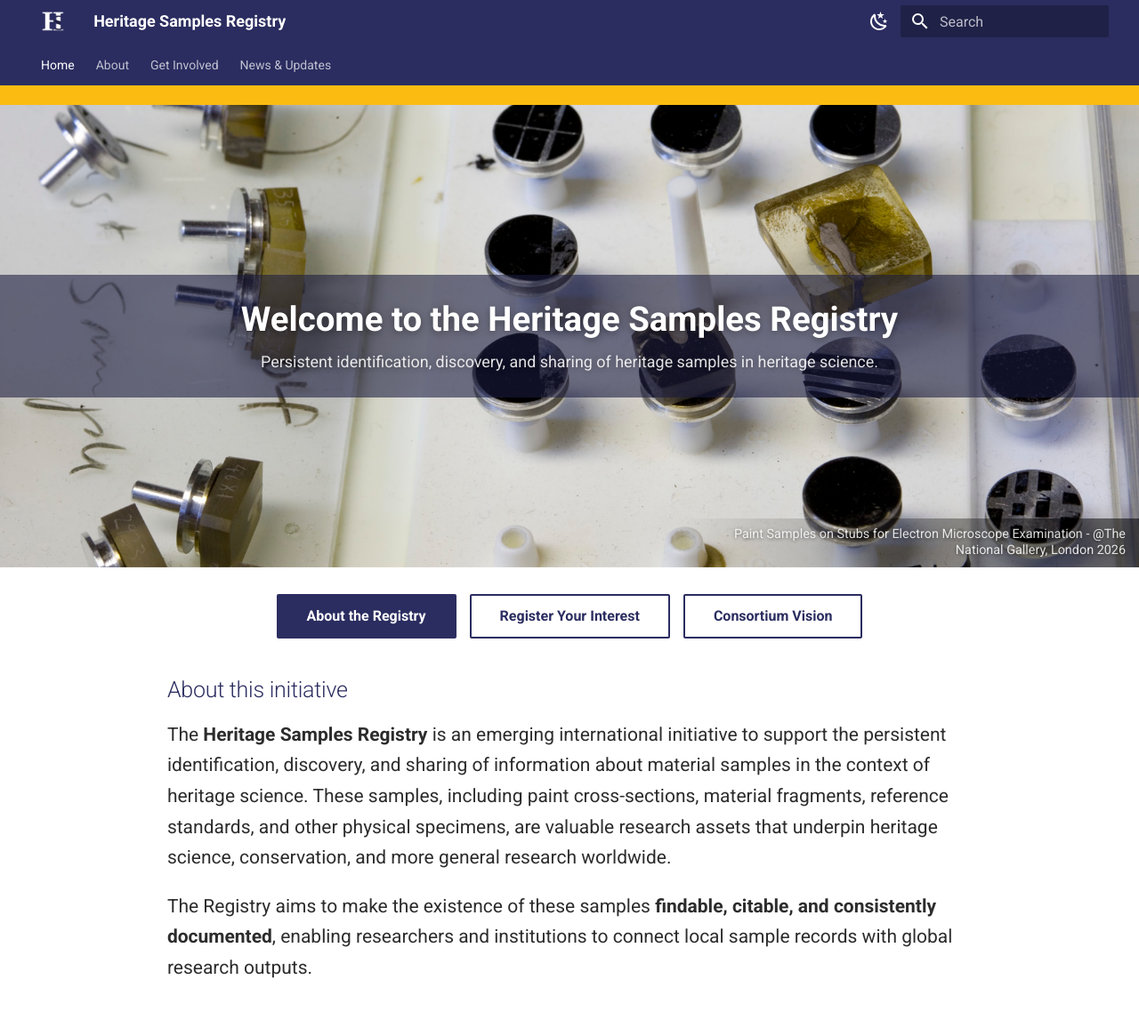
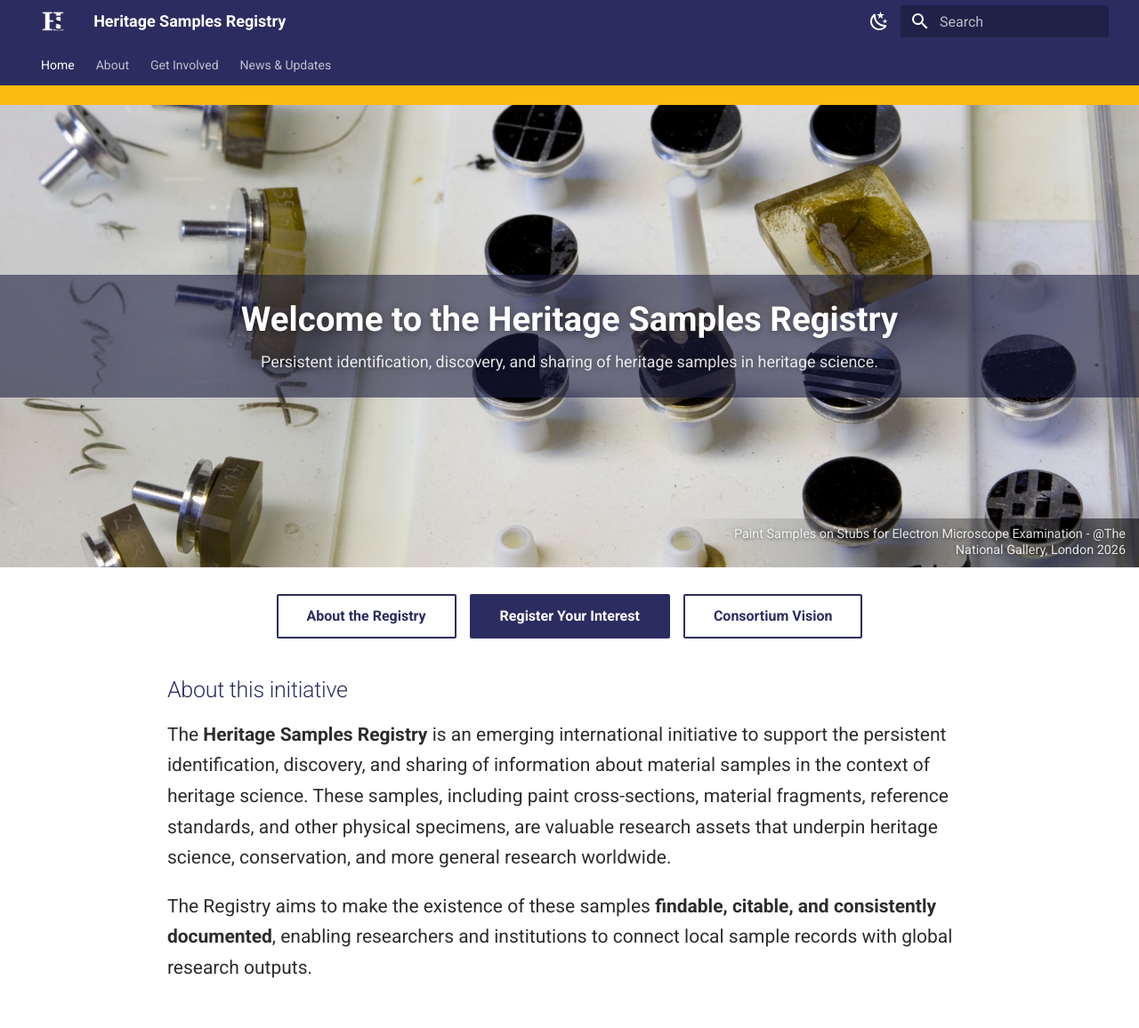
Before and after one commit to HeritageSamples/heritagesamples.org, an MkDocs documentation site: the page built from docs/index.md, in a window 1280 px wide. Shown: the whole page at 89% size. Built offline with MkDocs 1.6.1 and Material for MkDocs 9.7.7, drawn with Linux system fonts in a browser that asks for light colours.

```diff
--- a/overrides/home.html
+++ b/overrides/home.html
@@ -40,9 +40,9 @@
   <!-- Buttons: sit just below the banner -->
   <div class="md-grid md-typeset">
     <div class="hs-button-row">
-      <a href="about/about-registry/" class="md-button md-button--primary">About the Registry</a>
-      <a href="get_involved/register-interest/" class="md-button">Register Your Interest</a>
-      <a href="get_involved/consortium-vision/" class="md-button hs-button--ghost">Consortium Vision</a>
+      <a href="about/about-registry/" class="md-button">About the Registry</a>
+      <a href="get_involved/register-interest/" class="md-button md-button--primary">Register Your Interest</a>
+      <a href="get_involved/consortium-vision/" class="md-button">Consortium Vision</a>
     </div>
 
     <!-- Text block -->
```
